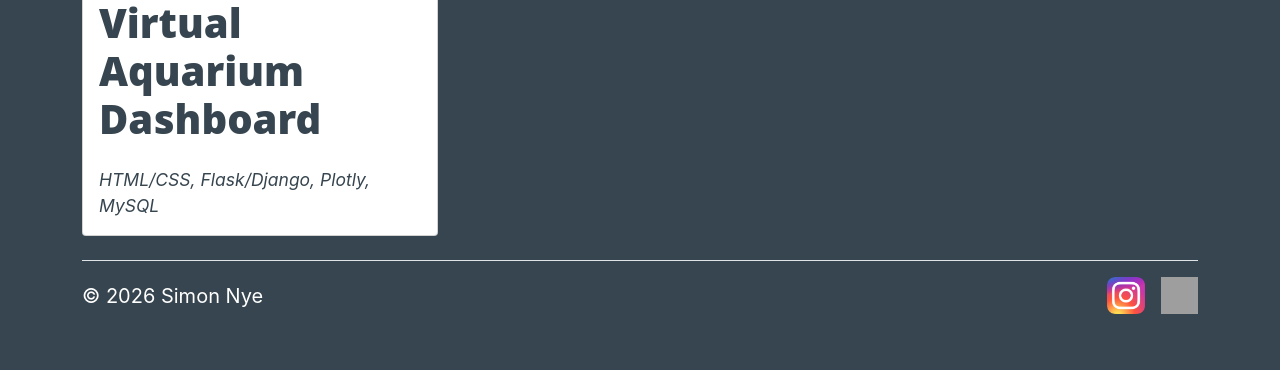
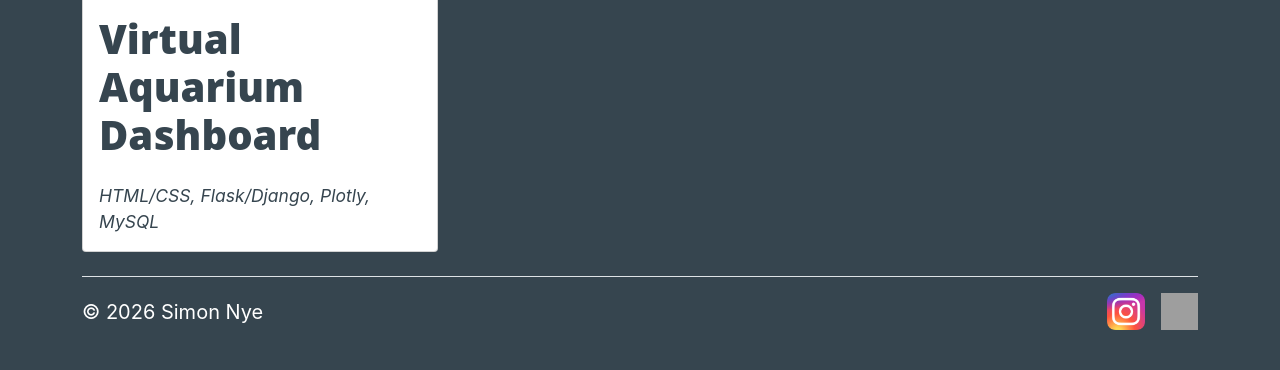
Before and after one commit to SinceSlicedBread/Portfolio-website, a Flask app: page /portfolio in a window 1280 px wide. Shown: the part 809-1179 px from the top of the page. Before the commit the page ends 1123 px from the top, so only its background shows below. Run offline with Flask 3, Linux system fonts and the light colour scheme; data comes from the database, SQL or seed files in the repository; some libraries are stand-ins or nearby versions; grey boxes are pictures that could not be loaded.

Commit message:
Correct Portfolio.html spacing of cards, add favicon

```diff
--- a/templates/header.html
+++ b/templates/header.html
@@ -3,7 +3,8 @@
   <head>
     <meta charset="utf-8">
     <meta name="viewport" content="width=device-width, initial-scale=1">
-
+    <!-- Favicon -->
+    <link rel="icon" type="image/x-icon" href="/static/img/binary-code.png">
     <!-- CSS -->
     <link href="https://cdn.jsdelivr.net/npm/bootstrap@5.0.2/dist/css/bootstrap.min.css" rel="stylesheet" integrity="sha384-EVSTQN3/azprG1Anm3QDgpJLIm9Nao0Yz1ztcQTwFspd3yD65VohhpuuCOmLASjC" crossorigin="anonymous">
     <link href="/static/css/styles.css" rel="stylesheet">
--- a/templates/portfolio.html
+++ b/templates/portfolio.html
@@ -18,7 +18,7 @@
 <div class="row row-cols-1 row-cols-sm-2 row-cols-md-3 g-3">
     <!--Loop through portfolio pieces to display-->
     {% for piece in all_pieces: %}
-        <div class="col">
+        <div class="col mt-2">
             <div class="card">
                 <a href="{{ url_for('show_piece', piece_id=piece.id) }}">
                     <img src="{{ piece.img }}" class="card-img-top rounded-4" height="225" style="preserveAspectRatio:xMidYMid slice;">
```
